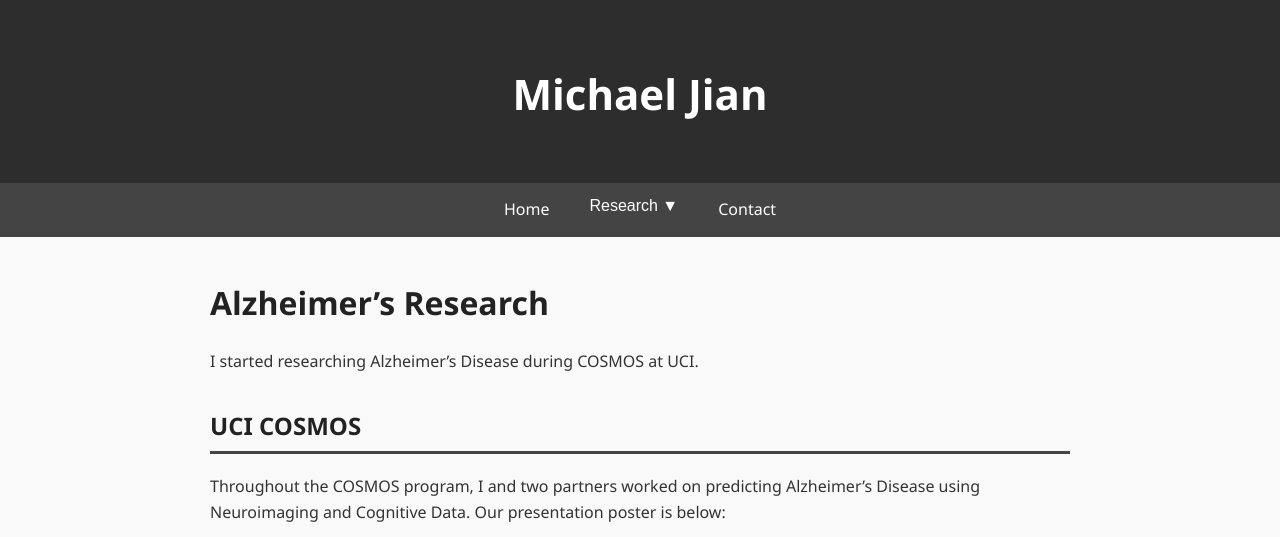
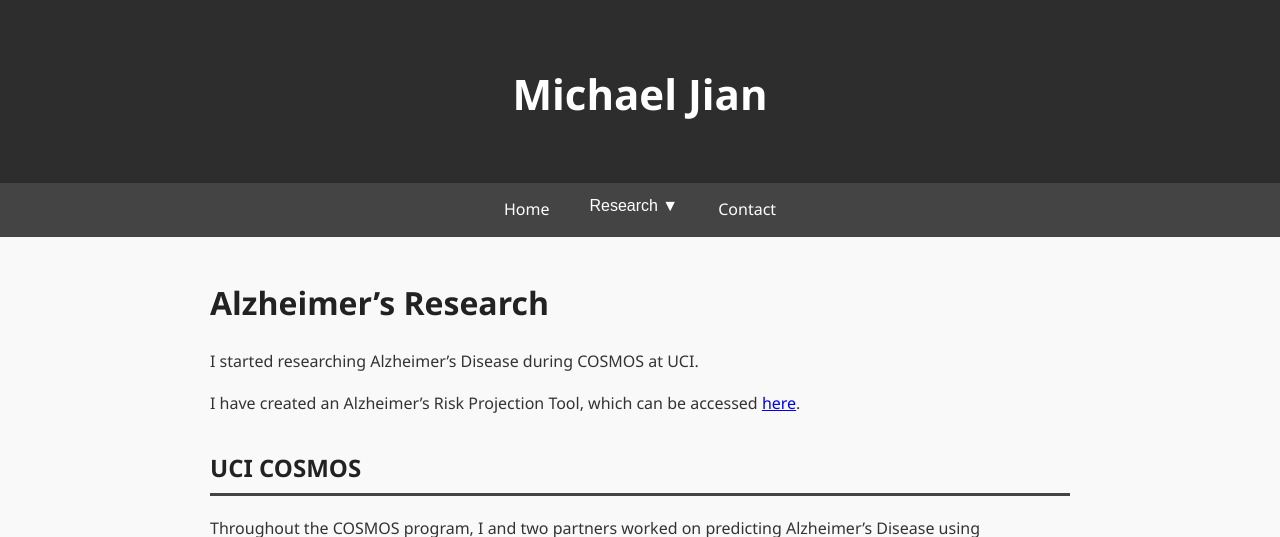
Before and after one commit to mcjian09/mcjian09.github.io, a Jekyll site: the page built from alzheimers.md, in a window 1280 px wide and 900 px high, cut to the strip 0-537 px from the top of the window. Built offline with Jekyll 4.4.1, drawn with Linux system fonts in a browser that asks for light colours.

Commit message:
Add link to Alzheimer's Risk Projection Tool
Added a link to the Alzheimer's Risk Projection Tool.

```diff
--- a/alzheimers.md
+++ b/alzheimers.md
@@ -7,6 +7,8 @@ permalink: /alzheimers/
 # Alzheimer’s Research
 
 I started researching Alzheimer's Disease during COSMOS at UCI.
+
+I have created an Alzheimer's Risk Projection Tool, which can be accessed [here]([url](https://mcjian09.github.io/alzheimers-MRI-timing/)).
 
 ## UCI COSMOS
 
```
